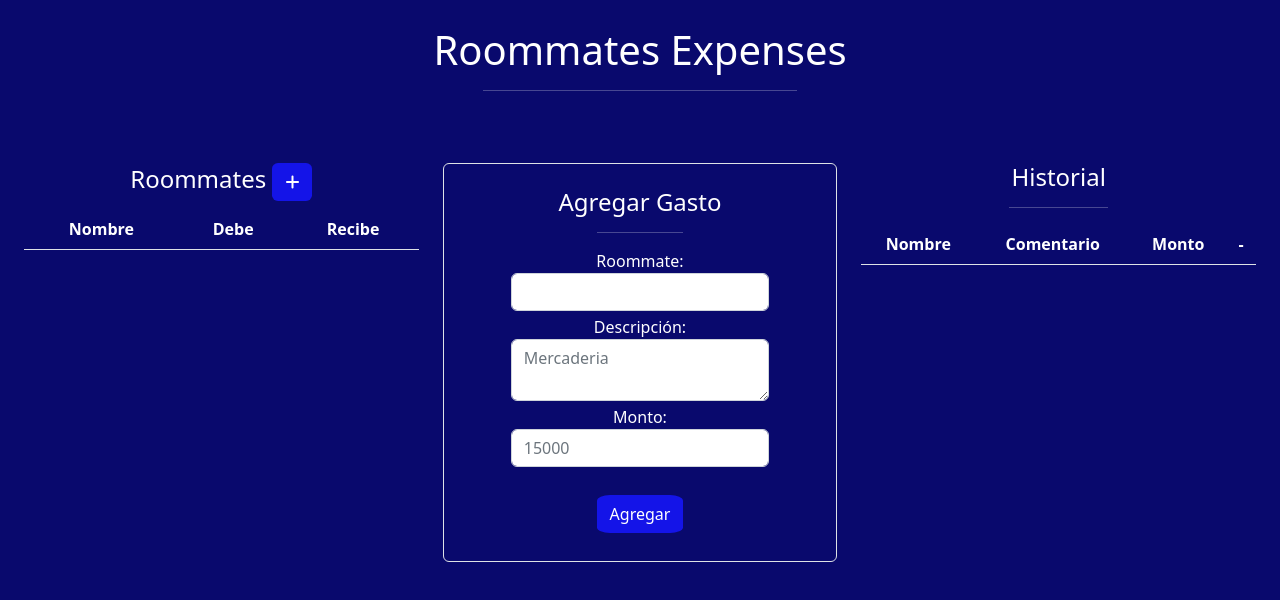
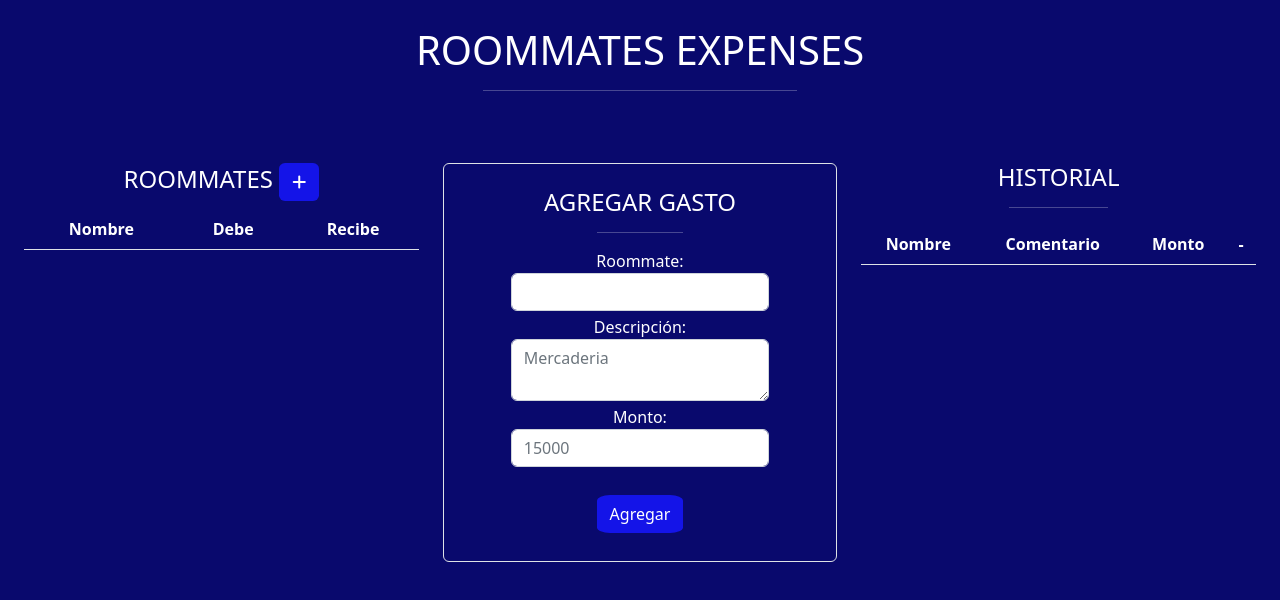
Before and after one commit to JaccN7/RoommatesExpenses, a website: page views/index.html in a window 1280 px wide. Drawn offline with nearby package versions, Linux system fonts and the light colour scheme; no server answers.

Commit message:
css modificado

```diff
--- a/public/css/styles.css
+++ b/public/css/styles.css
@@ -23,3 +23,7 @@ button:hover{
     height:25rem;
     margin: 2%;
 }
+
+h1,h2,h3,h4,h5 {
+    text-transform: uppercase;
+}
```
